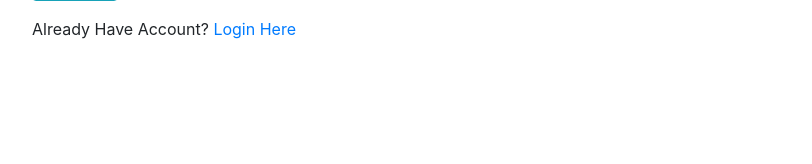
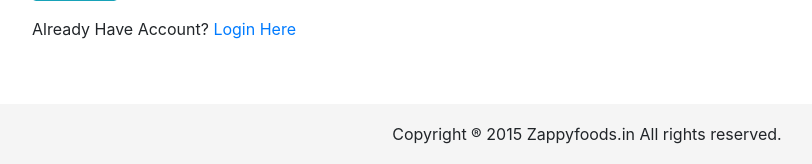
Before and after one commit to kunalsen944/Zappy-clone-using-cookies, a Django app: page /registration in a window 1280 px wide. Shown: the part 636-800 px from the top of the page, without its empty margins (53-865 px from the left). Run offline with Django 3.2, Linux system fonts and the light colour scheme; some libraries are stand-ins or nearby versions.

Commit message:
Reduces Loading Time, Fixes Some Bugs and UI Customization

```diff
--- a/zappyproject/static/css/sticky-footer.css
+++ b/zappyproject/static/css/sticky-footer.css
@@ -5,11 +5,15 @@ html {
 body {
   margin-bottom: 60px; /* Margin bottom by footer height */
 }
+
 .footer {
-  position: absolute;
-  bottom: 0;
-  width: 100%;
-  height: 60px; /* Set the fixed height of the footer here */
-  line-height: 60px; /* Vertically center the text there */
-  background-color: #f5f5f5;
+    position: absolute;
+    left: 0;
+    bottom: 0;
+    width: 100%;
+    background-color: #f5f5f5;
+    width: 100%;
+    height: 60px; /* Set the fixed height of the footer here */
+    line-height: 60px; /* Vertically center the text there */
+    /* text-align: center; */
 }
--- a/zappyproject/templates/zappyapp/home.html
+++ b/zappyproject/templates/zappyapp/home.html
@@ -63,7 +63,7 @@ Or as we say ‘Zappyness’</p>
     <p class="float-right">
       <a href="#">Back to top</a>
     </p>
-    <div class="copy-footer container-fluid text-center">Copyright &reg; 2015 Zappyfoods.in All rights reserved.<br> Developed and Powered by <a target="_blank" href="http://www.systango.com/">Systango.com</a></div>
+    <div class="copy-footer container-fluid text-center">Copyright &reg; 2015 Zappyfoods.in All rights reserved.</div>
   </div>
 </footer>
 {%endif%}
--- a/zappyproject/templates/zappyapp/registration.html
+++ b/zappyproject/templates/zappyapp/registration.html
@@ -20,3 +20,13 @@
 </div>
 
 {%endblock account%}
+
+{%block footer%}
+
+<footer class="footer">
+  <div class="container">
+    <div class="copy-footer container-fluid text-center">Copyright &reg; 2015 Zappyfoods.in All rights reserved.</div>
+  </div>
+</footer>
+
+{%endblock footer%}
```
Also changed, not shown: zappyproject/templates/zappyapp/login.html (+10 -0 lines).
